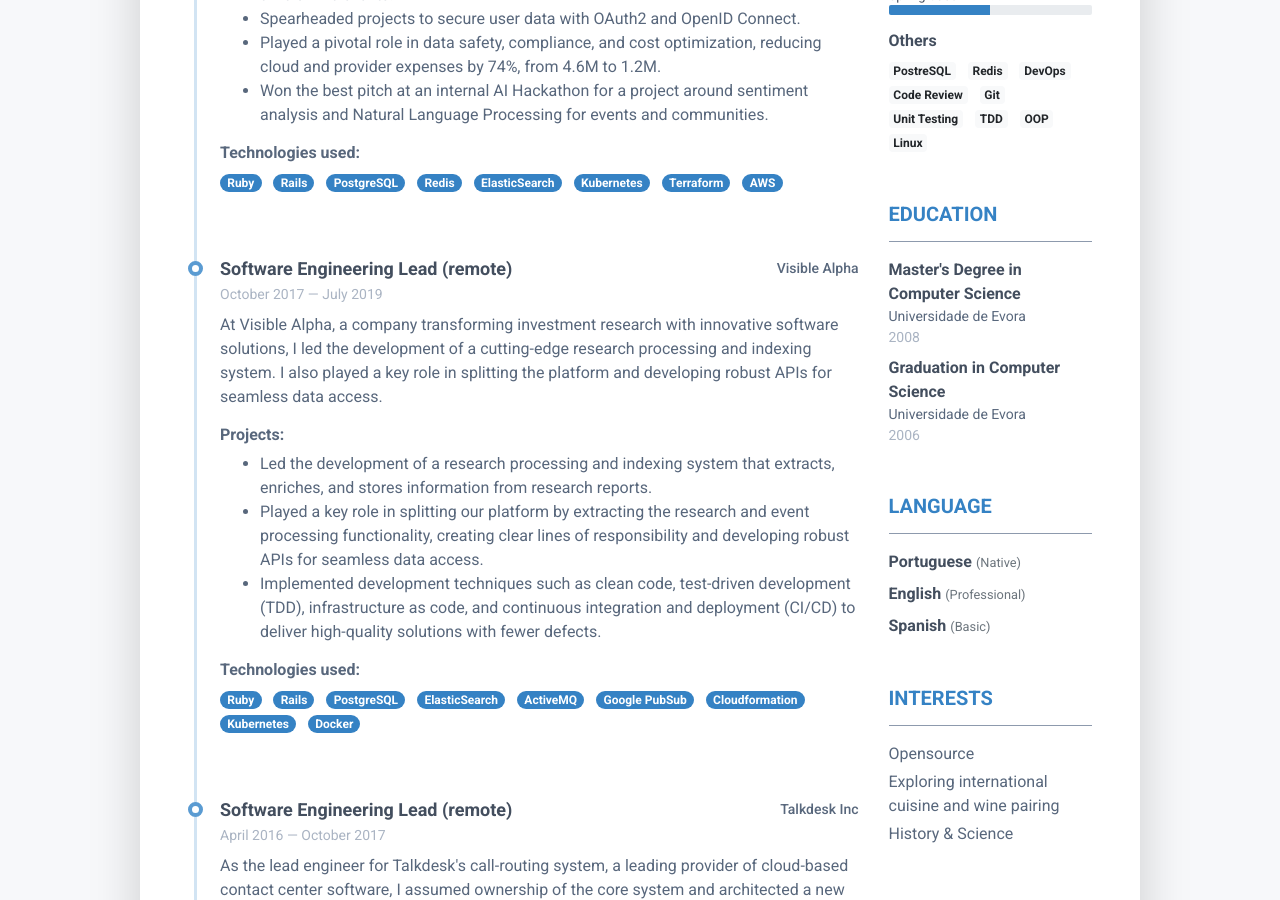
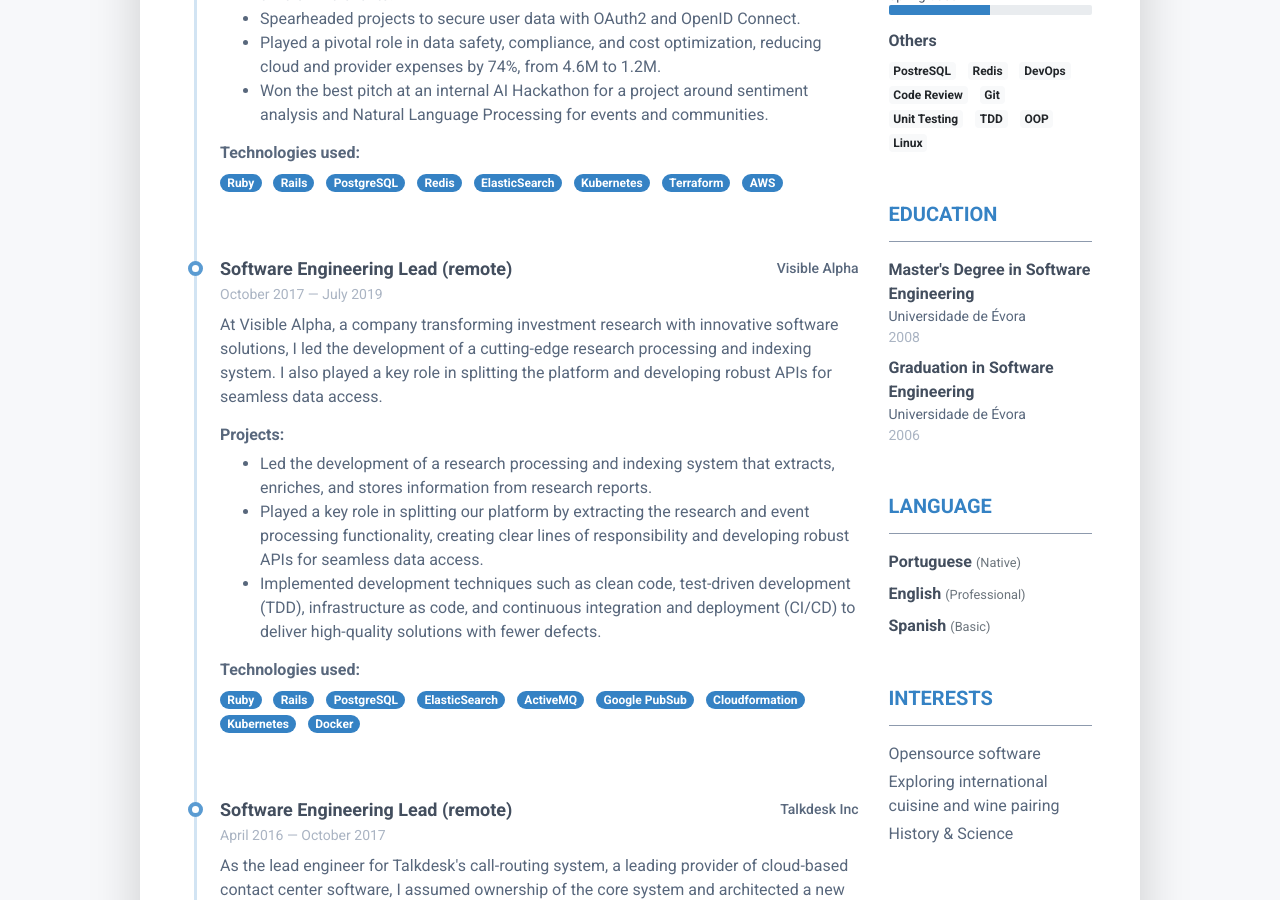
Before and after one commit to fidalgo/fidalgo.github.io, a Jekyll site: the page built from resume.html, in a window 1280 px wide and 900 px high, scrolled down 957 px. Built offline with Jekyll 4.4.1, drawn with Linux system fonts in a browser that asks for light colours; nearby versions of some CDN libraries; some of the changed text lies outside the part shown.

Commit message:
Add some minor touches

```diff
--- a/_includes/resume/header.html
+++ b/_includes/resume/header.html
@@ -4,7 +4,7 @@
     <div class="media-body p-4 d-flex flex-column flex-md-row mx-auto mx-lg-0">
       <div class="primary-info">
         <h1 class="name mt-0 mb-1 text-white text-uppercase text-uppercase">Paulo Fidalgo</h1>
-        <div class="title mb-3">Software Developer</div>
+        <div class="title mb-3">Master of Software Engineering</div>
         <ul class="list-unstyled">
           <li class="mb-2"><a href="#"><i class="far fa-envelope fa-fw mr-2" data-fa-transform="grow-3"></i>
               <script>
--- a/resume.html
+++ b/resume.html
@@ -118,10 +118,10 @@
                 <ul class="list-unstyled">
                   <li class="mb-2">
                     <div class="resume-degree font-weight-bold">
-                      Master's Degree in Computer Science
+                      Master's Degree in Software Engineering
                     </div>
                     <div class="resume-degree-org">
-                      Universidade de Evora
+                      Universidade de Évora
                     </div>
                     <div class="resume-degree-time">
                       2008
@@ -129,10 +129,10 @@
                   </li>
                   <li>
                     <div class="resume-degree font-weight-bold">
-                      Graduation in Computer Science
+                      Graduation in Software Engineering
                     </div>
                     <div class="resume-degree-org">
-                      Universidade de Evora
+                      Universidade de Évora
                     </div>
                     <div class="resume-degree-time">
                       2006
@@ -155,7 +155,7 @@
               <h2 class="resume-section-title text-uppercase font-weight-bold pb-3 mb-3">Interests</h2>
               <div class="resume-section-content">
                 <ul class="list-unstyled">
-                  <li class="mb-1">Opensource</li>
+                  <li class="mb-1">Opensource software</li>
                   <li class="mb-1">Exploring international cuisine and wine pairing</li>
                   <li class="mb-1">History & Science</li>
                 </ul>
```
